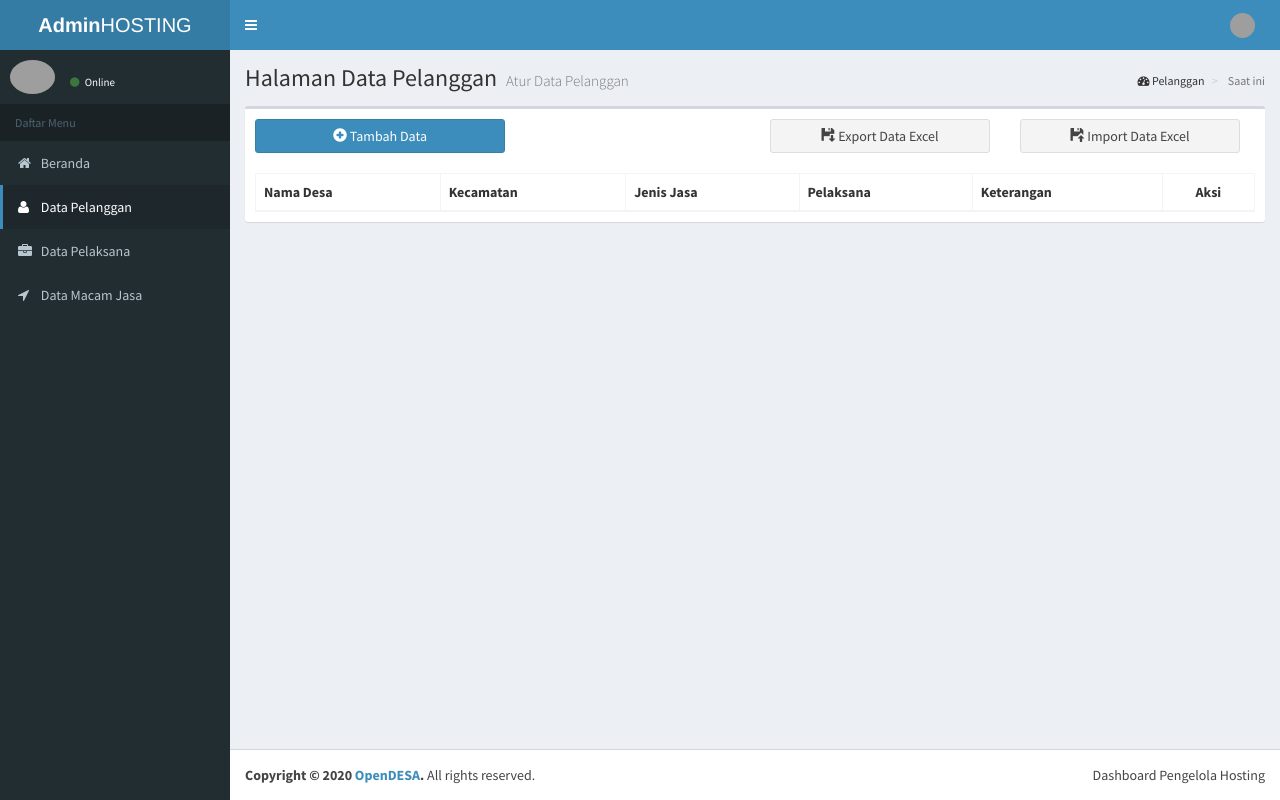
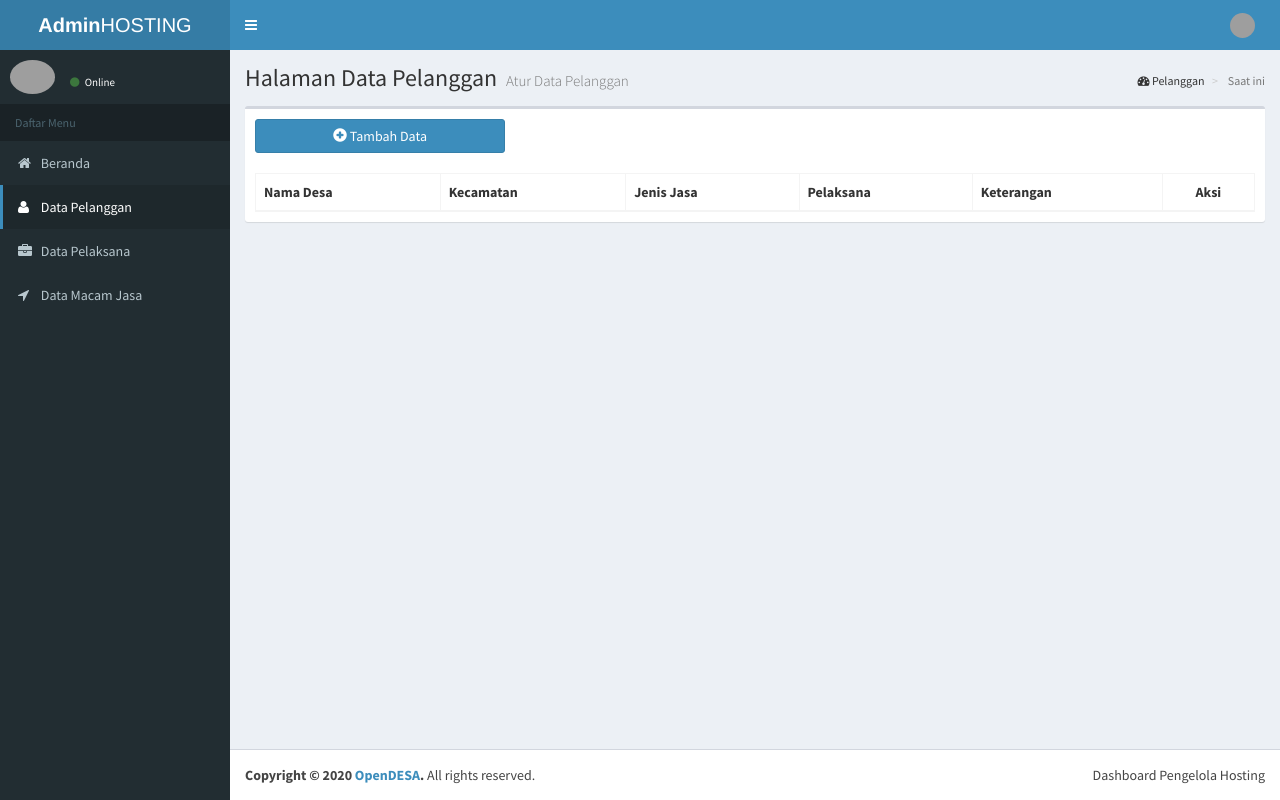
Before and after one commit to roaddee/adminho, a CodeIgniter app: page /Pelanggan in a window 1280 px wide. Run offline with CodeIgniter, Linux system fonts and the light colour scheme; a user stored in the database is signed in; data comes from the database, SQL or seed files in the repository; data that the repository does not hold is empty; some libraries are stand-ins or nearby versions; grey boxes are pictures that could not be loaded.

Commit message:
sembunyikan import/export pelanggan

```diff
--- a/application/views/pelanggan/home.php
+++ b/application/views/pelanggan/home.php
@@ -11,10 +11,10 @@
         <span></span>
     </div>
     <div class="col-md-3">
-        <a href="<?php echo base_url('Pelanggan/export'); ?>" class="form-control btn btn-default"><i class="glyphicon glyphicon glyphicon-floppy-save"></i> Export Data Excel</a>
+        <!-- <a href="<?php echo base_url('Pelanggan/export'); ?>" class="form-control btn btn-default"><i class="glyphicon glyphicon glyphicon-floppy-save"></i> Export Data Excel</a> -->
     </div>
     <div class="col-md-3">
-        <button class="form-control btn btn-default" data-toggle="modal" data-target="#import-pelanggan"><i class="glyphicon glyphicon glyphicon-floppy-open"></i> Import Data Excel</button>
+        <!-- <button class="form-control btn btn-default" data-toggle="modal" data-target="#import-pelanggan"><i class="glyphicon glyphicon glyphicon-floppy-open"></i> Import Data Excel</button> -->
     </div>
   </div>
   <!-- /.box-header -->
```
